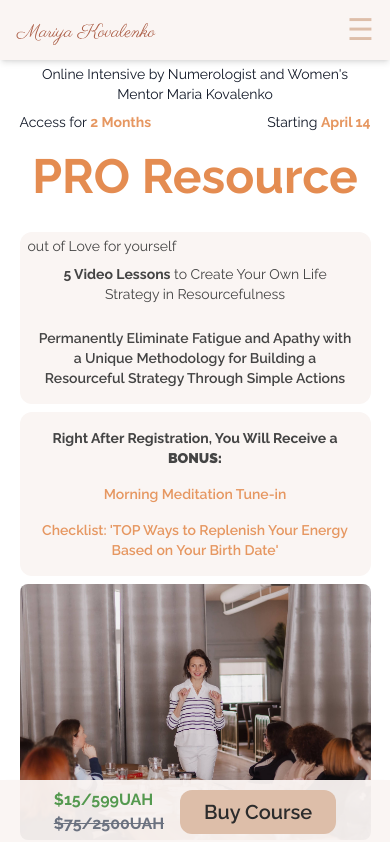
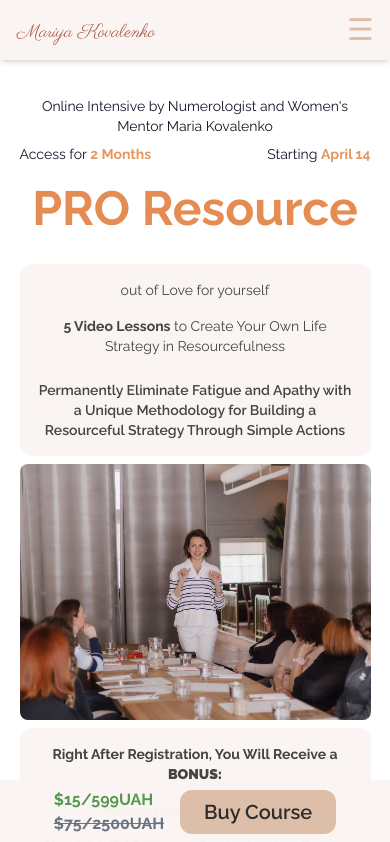
Before and after one commit to Mo2207/Astrology-Site, a Next.js app: page / in a window 390 px wide. Shown: the top 842 px of the page. Built offline with nearby package versions, Linux system fonts and the light colour scheme.

Commit message:
misc hero section changes for mobile

```diff
--- a/src/app/components/hero.tsx
+++ b/src/app/components/hero.tsx
@@ -8,7 +8,7 @@ export default function Hero() {
   const { t } = useTranslation();
 
   return (
-    <section id="hero" className="pb-[3rem] bg-[#FFFFFF] text-gray-900 flex justify-center flex-col">
+    <section id="hero" className="pb-[3rem] pt-[2rem] bg-[#FFFFFF] text-gray-900 flex justify-center flex-col">
 
 
       <div className="flex justify-center flex-col w-[90%] mx-auto pt-[4rem] pb-[2rem] md:pt-[9rem] md:pb-[4rem]">
@@ -73,6 +73,8 @@ export default function Hero() {
         </div>
 
       </div>
+
+      {/* Mobile */}
       <div className="w-[90%] h-auto max-h-[40rem] md:min-h-[20rem] mx-auto text-[#444444] block md:hidden">
 
         {/* <div className="col-span-2 row-span-2 md:col-span-2 md:row-span-2">
@@ -86,11 +88,21 @@ export default function Hero() {
         </div> */}
 
         <div className="bg-[#faf5f3] bg-center bg-no-repeat border-0 rounded-xl flex justify-center flex-col items-center row-span-4 sm:row-span-3 mb-2 pt-4 relative">
-          <div className="font-normal text-center text-sm block md:hidden absolute top-1 left-2">{t("hero.title.title4")}</div>
+          <div className="font-normal text-center text-sm xxs:text-md xs:text-lg sm:text-lg lg:text-xl block md:hidden">{t("hero.title.title4")}</div>
           <div className="text-center p-4 text-sm xxs:text-md xs:text-lg sm:text-lg lg:text-xl flex flex-col gap-6 xs:gap-2 sm:gap-1 md:gap-4">
             <div dangerouslySetInnerHTML={{ __html: t("hero.title.title5").replace(/<strong>/g, "<b>").replace(/<\/strong>/g, "</b>") }} />
             <p className="font-semibold">{t("hero.title.title6")}</p>
           </div>
+        </div>
+
+        <div className="col-span-2 sm:col-span-1 row-span-2 sm:row-span-6 relative h-[16rem] mb-2">
+          <Image
+            src={teaching}
+            width={500}
+            height={500}
+            alt="woman teaching"
+            className="border-0 rounded-lg object-cover w-full h-full"
+          />
         </div>
 
         <div className="bg-[#faf5f3] flex justify-center items-center flex-col border-0 rounded-xl row-span-4 sm:row-span-3 mb-2">
@@ -101,15 +113,6 @@ export default function Hero() {
             <p className="font-semibold text-[#E69761]">{t("hero.title.bonusText2")}</p>
           </div>
         </div>
-        <div className="col-span-2 sm:col-span-1 row-span-2 sm:row-span-6 relative h-[16rem]">
-          <Image
-            src={teaching}
-            width={500}
-            height={500}
-            alt="woman teaching"
-            className="border-0 rounded-lg object-cover w-full h-full"
-          />
-        </div>
 
       </div>
     </section>
```
